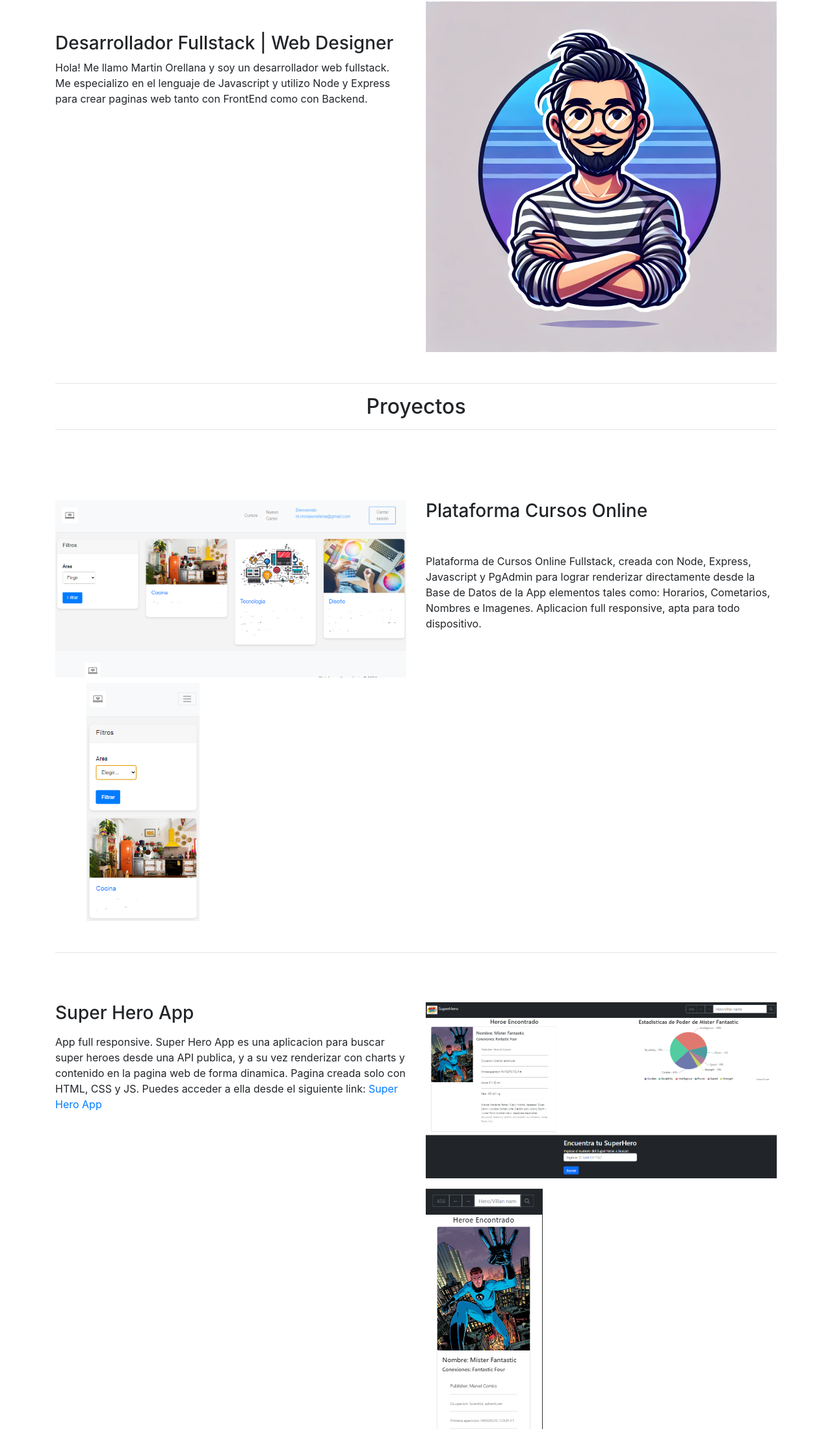
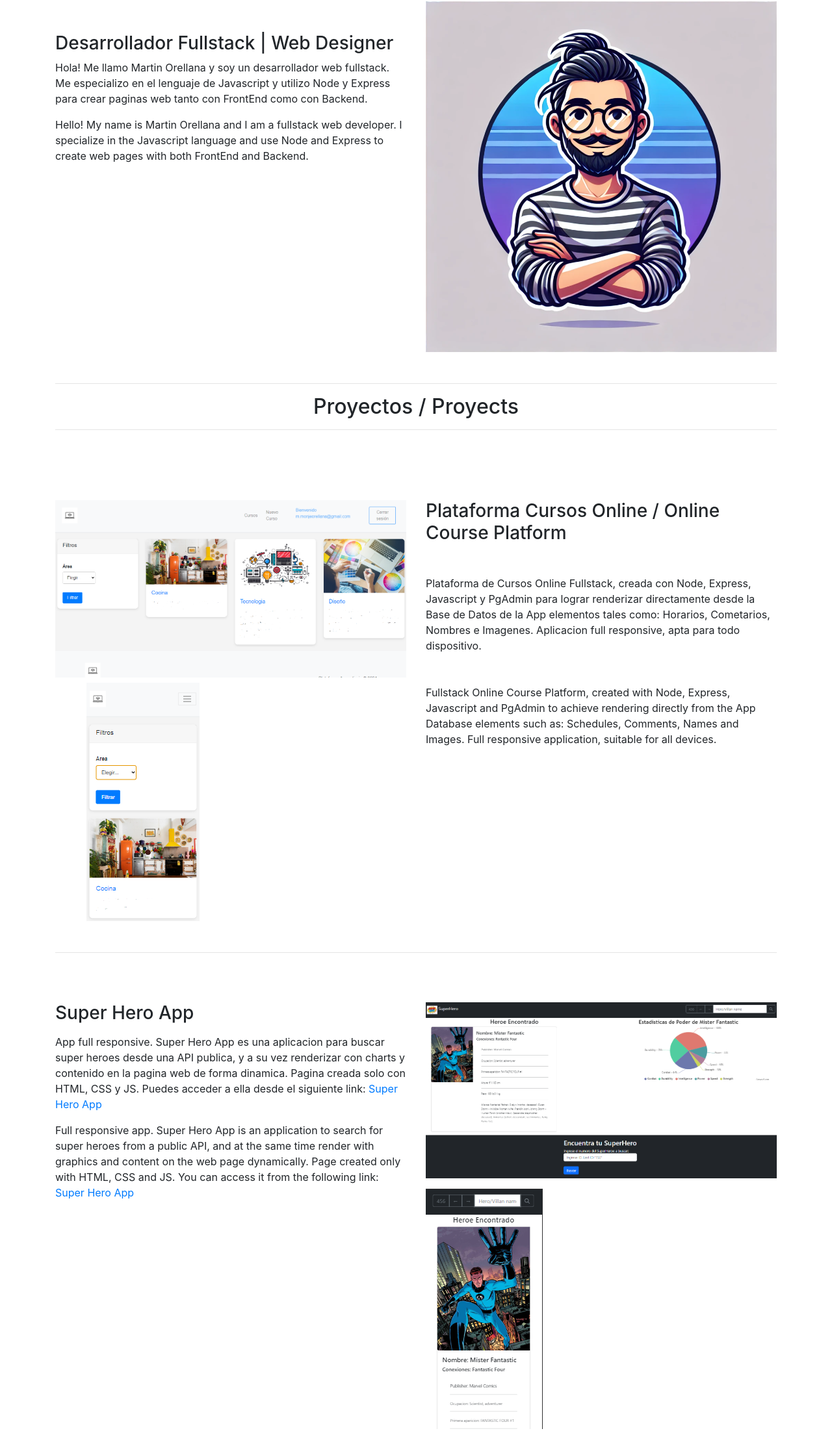
Before and after one commit to martinoremonje/portafolio, a website: page index.html in a window 1280 px wide. Shown: the part 162-2365 px from the top of the page at 65% size. Drawn offline with nearby package versions, Linux system fonts and the light colour scheme.

Commit message:
Update index.html

```diff
--- a/index.html
+++ b/index.html
@@ -45,13 +45,18 @@
                     Me especializo en el lenguaje de Javascript y utilizo Node y Express
                     para crear paginas web tanto con FrontEnd como con Backend.
                 </p>
+                <p mt-2>
+                Hello! My name is Martin Orellana and I am a fullstack web developer.
+                    I specialize in the Javascript language and use Node and Express
+                    to create web pages with both FrontEnd and Backend.
+                </p>
             </div>
             <div class="col-md-6">
                 <img src="public/img/programador.png" class="img-fluid" alt="Imagen Desarrollador"/>
             </div>
         </section>
         <hr>
-        <h2 class="col-12" style="text-align: center;">Proyectos</h2>
+        <h2 class="col-12" style="text-align: center;">Proyectos / Proyects</h2>
         <hr>
         <section id="proyectos" class="row my-5">
             <div class="col-md-6">
@@ -59,12 +64,19 @@
                 <img src="public/img/Screenshot_4.png" class="img-fluid ml-5 mt-2" alt="Imagen Proyecto"/>
             </div>
             <div class="col-md-6">
-                <h3 mt-3>Plataforma Cursos Online</h3>
+                <h3 mt-3>Plataforma Cursos Online / Online Course Platform</h3>
                 <p class="mt-5">Plataforma de Cursos Online Fullstack, creada con Node, Express, Javascript y PgAdmin para
                     lograr renderizar directamente desde la Base de Datos de la App elementos tales como:
                     Horarios, Cometarios, Nombres e Imagenes.
 
                     Aplicacion full responsive, apta para todo dispositivo.
+                </p>
+                <p class="mt-5">
+                Fullstack Online Course Platform, created with Node, Express, Javascript and PgAdmin to
+                    achieve rendering directly from the App Database elements such as:
+                    Schedules, Comments, Names and Images.
+
+                    Full responsive application, suitable for all devices.
                 </p>
             </div>
         </section>
@@ -79,6 +91,14 @@
 
                     Puedes acceder a ella desde el siguiente link: <a target="_blank" href="https://martinoremonje.github.io/Encuentra-tu-SuperHero-MO/">Super Hero App</a>
                 </p>
+                <p class="mt-3">
+                Full responsive app. Super Hero App is an application to search for super heroes from a public API,
+                    and at the same time render with graphics and content on the web page dynamically.
+
+                    Page created only with HTML, CSS and JS.
+
+                    You can access it from the following link: <a target="_blank" href="https://martinoremonje.github.io/Encuentra-tu-SuperHero-MO/">Super Hero App</a>
+                </p>
             </div>
             <div class="col-md-6">
                 <img src="public/img/Screenshot_1.png" class="img-fluid" alt="Imagen Super Hero App"/>
@@ -86,7 +106,7 @@
             </div>
         </section>
         <hr>
-        <h2 class="col-12" style="text-align: center;" id="certificados">Certificados</h2>
+        <h2 class="col-12" style="text-align: center;" id="certificados">Certificados / Certifications</h2>
         <section class="row my-5">
             <div class="col-md-6">
                 <ul>
@@ -104,7 +124,7 @@
         <hr>
         <section class="row my-5" id="contacto">
             <div class="col-md-6 mt-5">
-                <h1>Contáctame via email</h1>
+                <h1>Contáctame via email / Contact me</h1>
             </div>
             <div class="col-md-6">
                 <div class="col-md-6">
```
